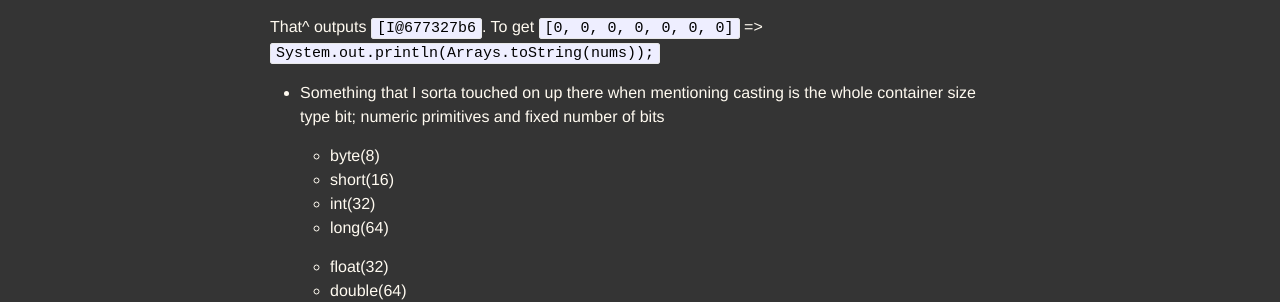
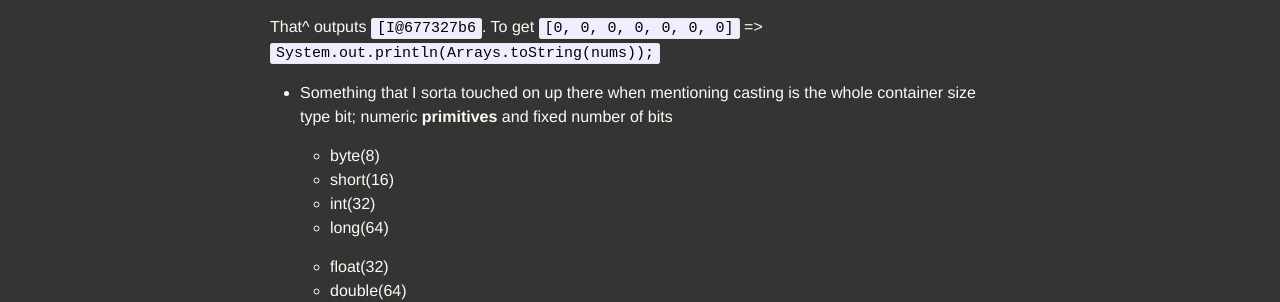
Before and after one commit to rebelcl0ud/blog, a Jekyll site: the page built from _posts/2019-03-30-[65]-post-java-code-test.markdown, in a window 1280 px wide. Shown: the part 984-1286 px from the top of the page. Built offline with Jekyll 4.4.1, drawn with Linux system fonts in a browser that asks for light colours.

Commit message:
update: primitives bold

````diff
--- a/_posts/2019-03-30-[65]-post-java-code-test.markdown
+++ b/_posts/2019-03-30-[65]-post-java-code-test.markdown
@@ -36,7 +36,7 @@ class Practice {
 ```
 That^ outputs `[I@677327b6`. To get `[0, 0, 0, 0, 0, 0, 0]` => `System.out.println(Arrays.toString(nums));`
 
-  - Something that I sorta touched on up there when mentioning casting is the whole container size type bit; numeric primitives and fixed number of bits
+  - Something that I sorta touched on up there when mentioning casting is the whole container size type bit; numeric **primitives** and fixed number of bits
 
 	- byte(8)
 	- short(16)
````
